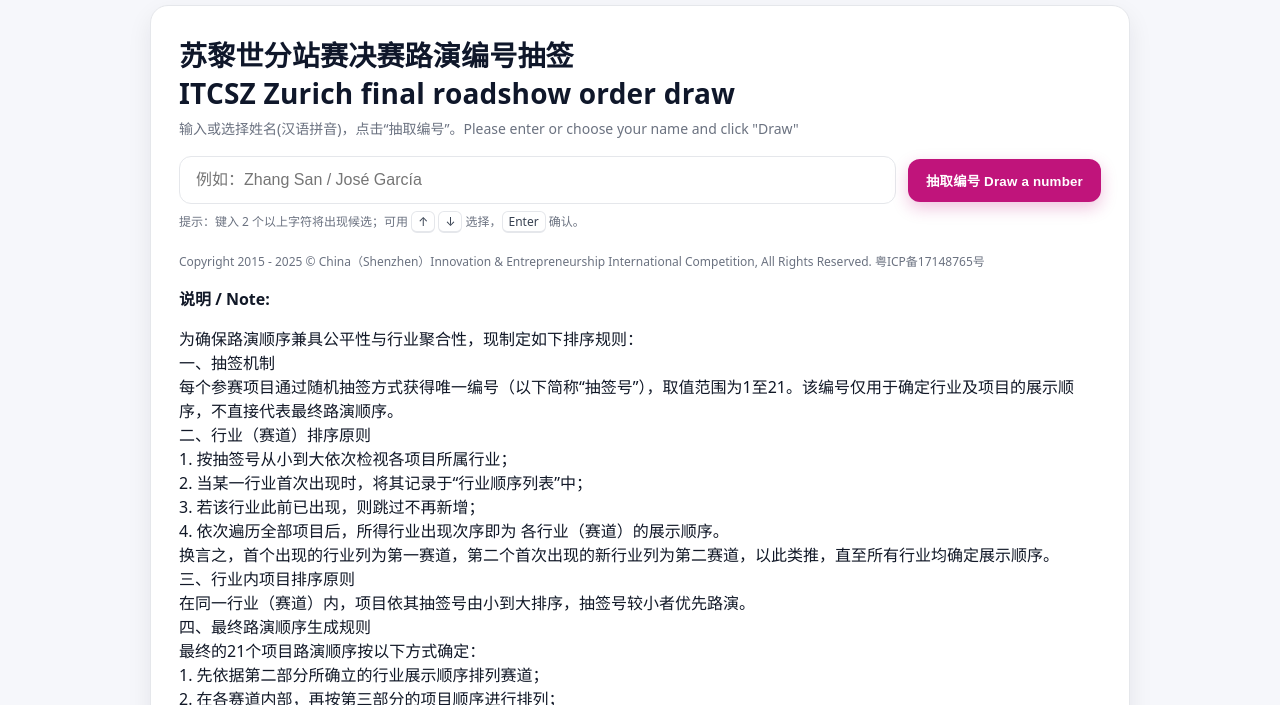
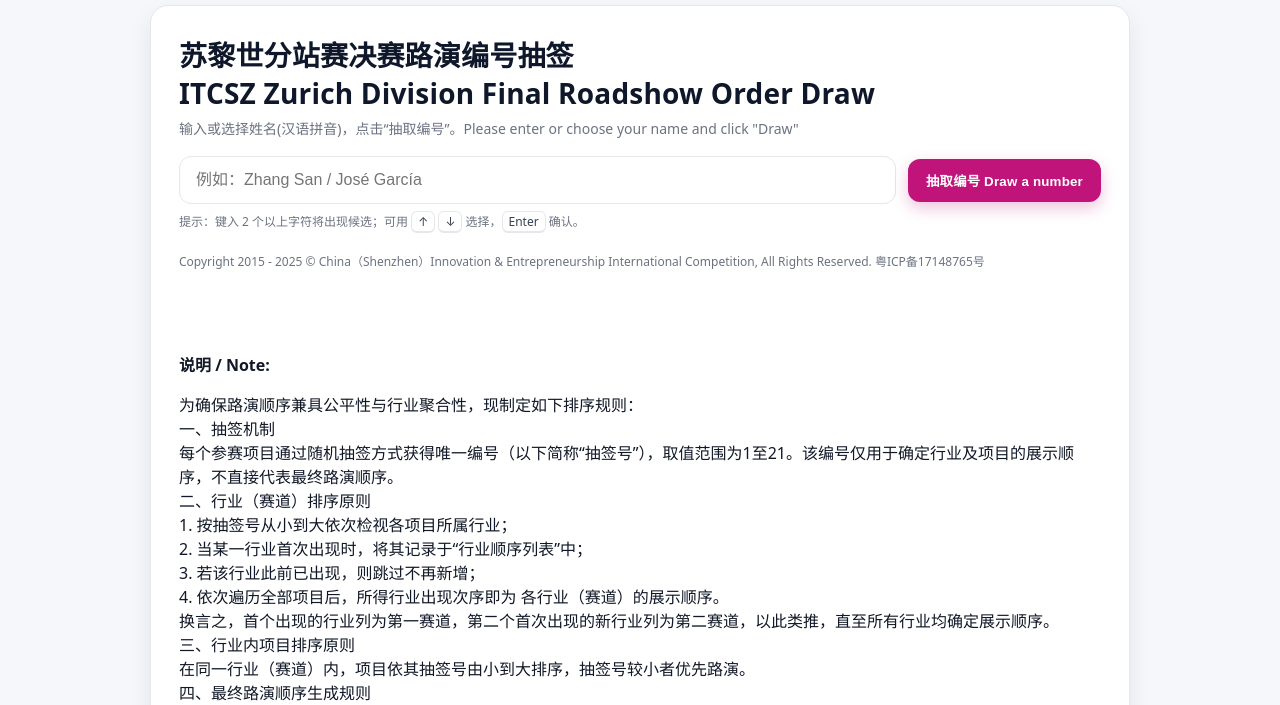
Before and after one commit to ajtis-collab/itcsz_zurich, a plain HTML site: page index.html in a window 1280 px wide. Shown: the part 95-800 px from the top of the page. Drawn offline with Linux system fonts and the light colour scheme.

Commit message:
Update index.html

```diff
--- a/index.html
+++ b/index.html
@@ -169,7 +169,7 @@
   <div class="wrap">
     <div class="card">
       <h1>苏黎世分站赛决赛路演编号抽签<br>
-          ITCSZ Zurich final roadshow order draw
+          ITCSZ Zurich Division Final Roadshow Order Draw
       </h1>
       <div class="sub">
         输入或选择姓名(汉语拼音)，点击“抽取编号”。Please enter or choose your name and click "Draw"
@@ -197,7 +197,8 @@
 
       <div class="footer">Copyright 2015 - 2025 © China（Shenzhen）Innovation & Entrepreneurship International Competition, All Rights Reserved. 粤ICP备17148765号</div>
 
-      <p><p><p>
+      <br><br><br>
+
 
 
 
```
